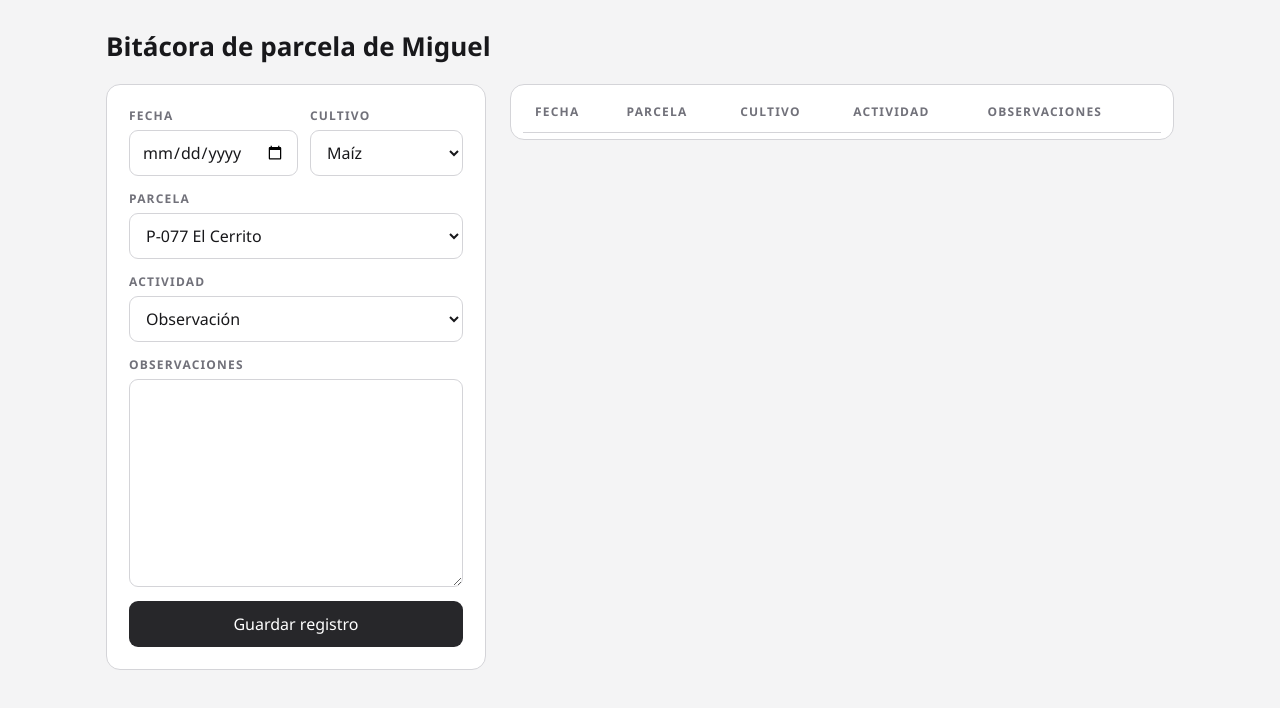
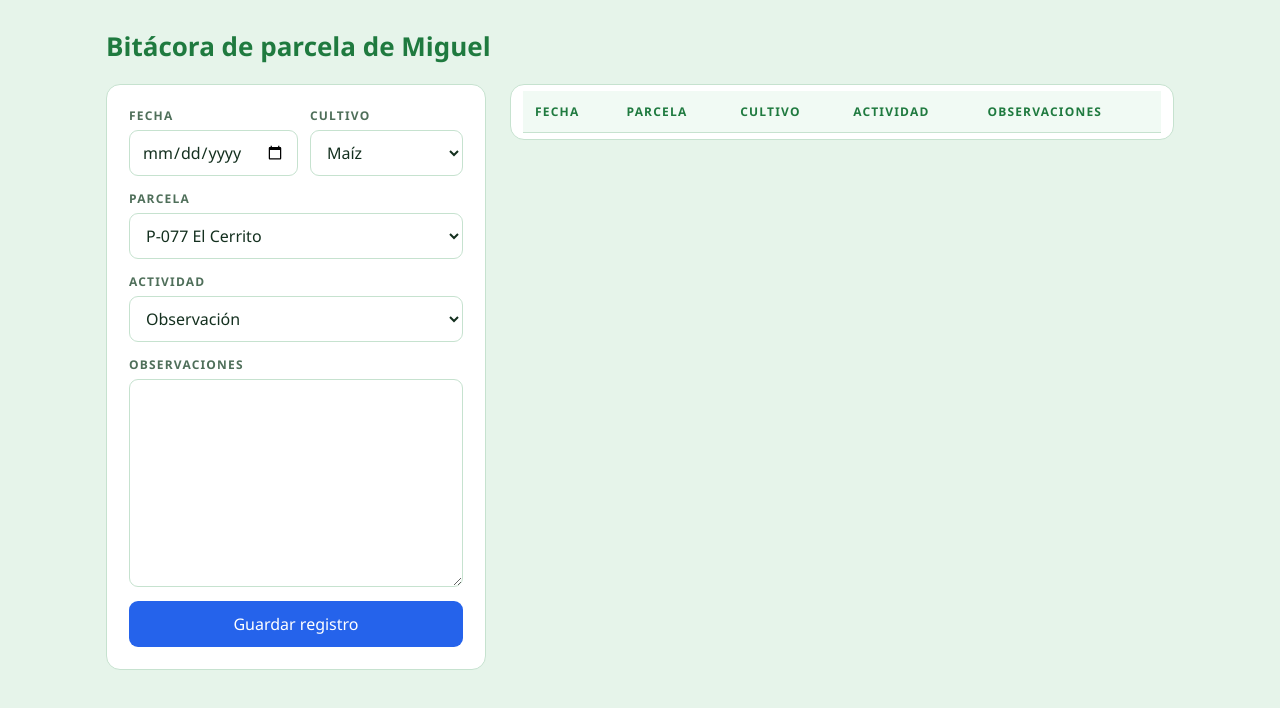
Before and after one commit to IT-Green-GA/form-DIMA-2026, a website built with Vite: page index.html in a window 1280 px wide. Built offline with nearby package versions, Linux system fonts and the light colour scheme; no server answers.

Commit message:
Aplica paleta verde con botón azul

```diff
--- a/src/style.css
+++ b/src/style.css
@@ -1,11 +1,12 @@
 :root {
-  --fondo: #f4f4f5;
+  --fondo: #e6f4ea;
   --tarjeta: #ffffff;
-  --texto: #18181b;
-  --tenue: #71717a;
-  --linea: #d4d4d8;
-  --boton: #27272a;
-  --boton-activo: #3f3f46;
+  --texto: #14301f;
+  --tenue: #4f6f5a;
+  --linea: #c6e2cf;
+  --verde: #1f7a3f;
+  --boton: #2563eb;
+  --boton-activo: #1d4ed8;
   --sans: "Avenir Next", "Avenir", "Segoe UI", "Helvetica Neue", Arial, sans-serif;
 }
 
@@ -24,7 +25,7 @@ header {
   margin: 0 auto;
   padding: 28px 16px 0;
 }
-h1 { margin: 0; font-size: 26px; font-weight: 600; }
+h1 { margin: 0; font-size: 26px; font-weight: 600; color: var(--verde); }
 
 main {
   max-width: 1100px;
@@ -65,7 +66,7 @@ input, select, textarea {
   color: var(--texto);
 }
 textarea { resize: vertical; line-height: 1.45; }
-input:focus, select:focus, textarea:focus { outline: 2px solid var(--tenue); outline-offset: -1px; }
+input:focus, select:focus, textarea:focus { outline: 2px solid var(--verde); outline-offset: -1px; }
 
 button {
   font: inherit;
@@ -87,6 +88,8 @@ button:disabled { opacity: .5; cursor: default; }
 .tabla { padding: 6px 12px; overflow-x: auto; }
 table { width: 100%; border-collapse: collapse; font-size: 15px; }
 th, td { padding: 12px; border-bottom: 1px solid var(--linea); text-align: left; vertical-align: top; }
+thead th { color: var(--verde); }
+thead { background: #f1faf4; }
 tbody tr:last-child td { border-bottom: 0; }
 td:not(:last-child) { white-space: nowrap; }
 td:last-child { min-width: 220px; }
```
